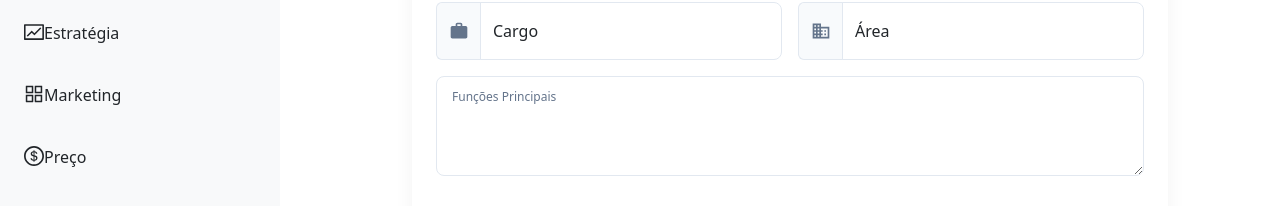
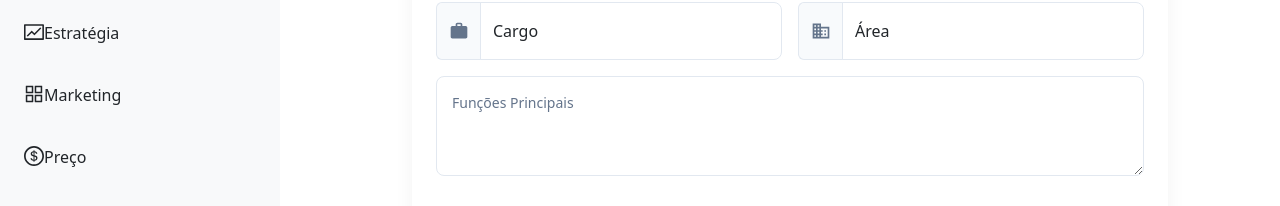
Before and after one commit to RodrigoGuerreir0/freelance-planilhas, a React (Vite) app: page /informacoes/equipe in a window 1280 px wide. Shown: the part 200-406 px from the top of the page. Built offline with nearby package versions, Linux system fonts and the light colour scheme.

Commit message:
mudança

```diff
--- a/src/pages/Cadastro/CadastroEquipes.jsx
+++ b/src/pages/Cadastro/CadastroEquipes.jsx
@@ -243,22 +243,24 @@ const CadastroEquipes = () => {
                       backgroundColor: colors.light,
                       border: `1px solid ${colors.border}`,
                       borderRadius: '8px',
-                      padding: '1.5rem 1rem 0.75rem 1rem',
+                      padding: '1rem',
                       fontSize: '0.875rem',
                       color: colors.text
                     }}
                   />
+                  {!equipe.funcoes && (
                     <label style={{
                       position: 'absolute',
-                    top: '0.75rem',
+                      top: '1rem',
                       left: '1rem',
-                    fontSize: '0.75em',
+                      fontSize: '0.875rem',
                       color: colors.textLight,
                       pointerEvents: 'none',
                       transition: 'all 0.2s ease'
                     }}>
                       Funções Principais
                     </label>
+                  )}
                 </div>
               </Col>
 
```
Lines whose indentation alone changed are shown as unchanged.
